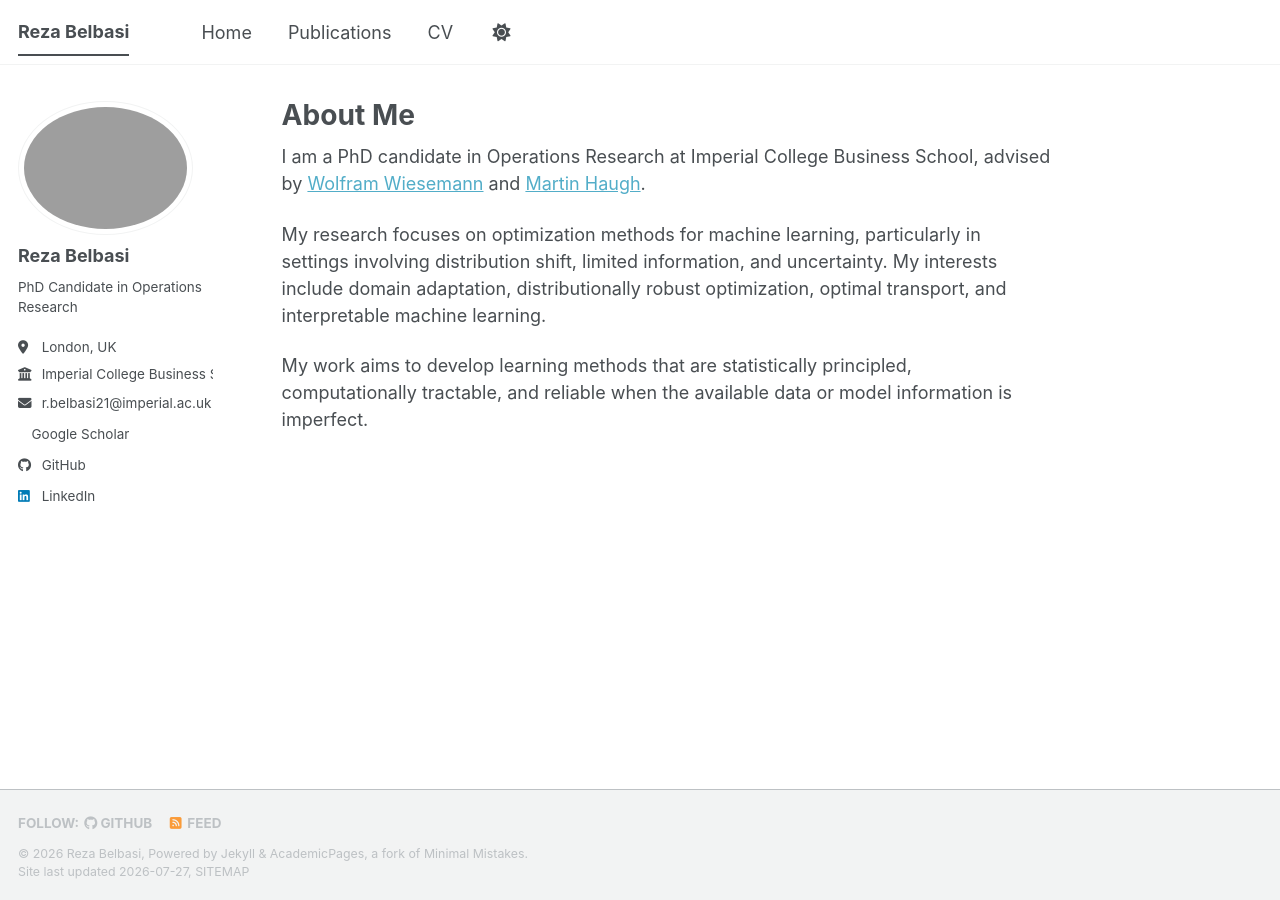
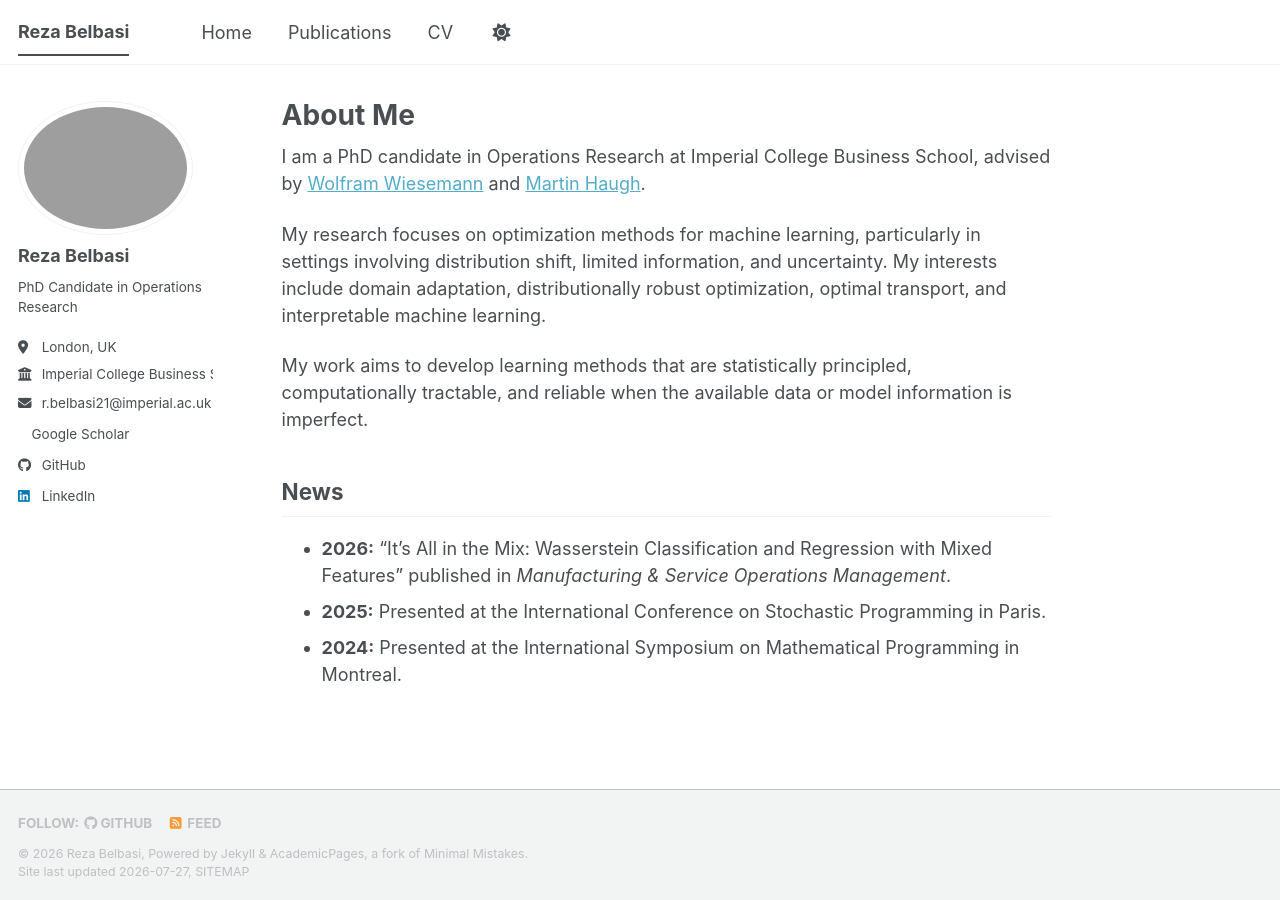
Before and after one commit to rezabelbasi/rezabelbasi.github.io, a Jekyll site: the page built from _pages/about.md, in a window 1280 px wide. Built offline with Jekyll 4.4.1, drawn with Linux system fonts in a browser that asks for light colours; a style sheet for code colours, icons or effects is not loaded.

Commit message:
Add news section to about page
Added a news section with recent publications and presentations.

```diff
--- a/_pages/about.md
+++ b/_pages/about.md
@@ -12,3 +12,9 @@ I am a PhD candidate in Operations Research at Imperial College Business School,
 My research focuses on optimization methods for machine learning, particularly in settings involving distribution shift, limited information, and uncertainty. My interests include domain adaptation, distributionally robust optimization, optimal transport, and interpretable machine learning.
 
 My work aims to develop learning methods that are statistically principled, computationally tractable, and reliable when the available data or model information is imperfect.
+
+## News
+
+- **2026:** “It’s All in the Mix: Wasserstein Classification and Regression with Mixed Features” published in *Manufacturing & Service Operations Management*.
+- **2025:** Presented at the International Conference on Stochastic Programming in Paris.
+- **2024:** Presented at the International Symposium on Mathematical Programming in Montreal.
```
